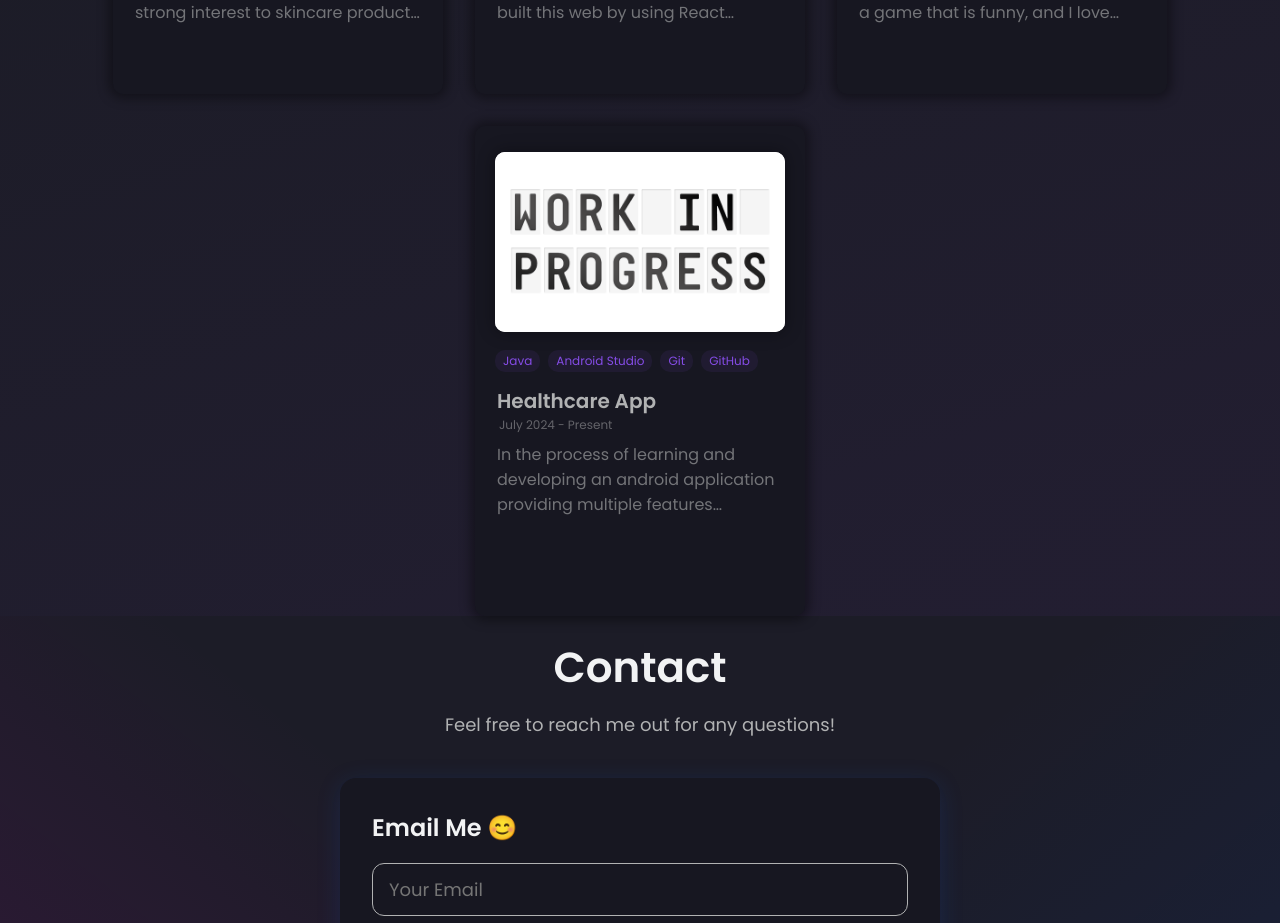
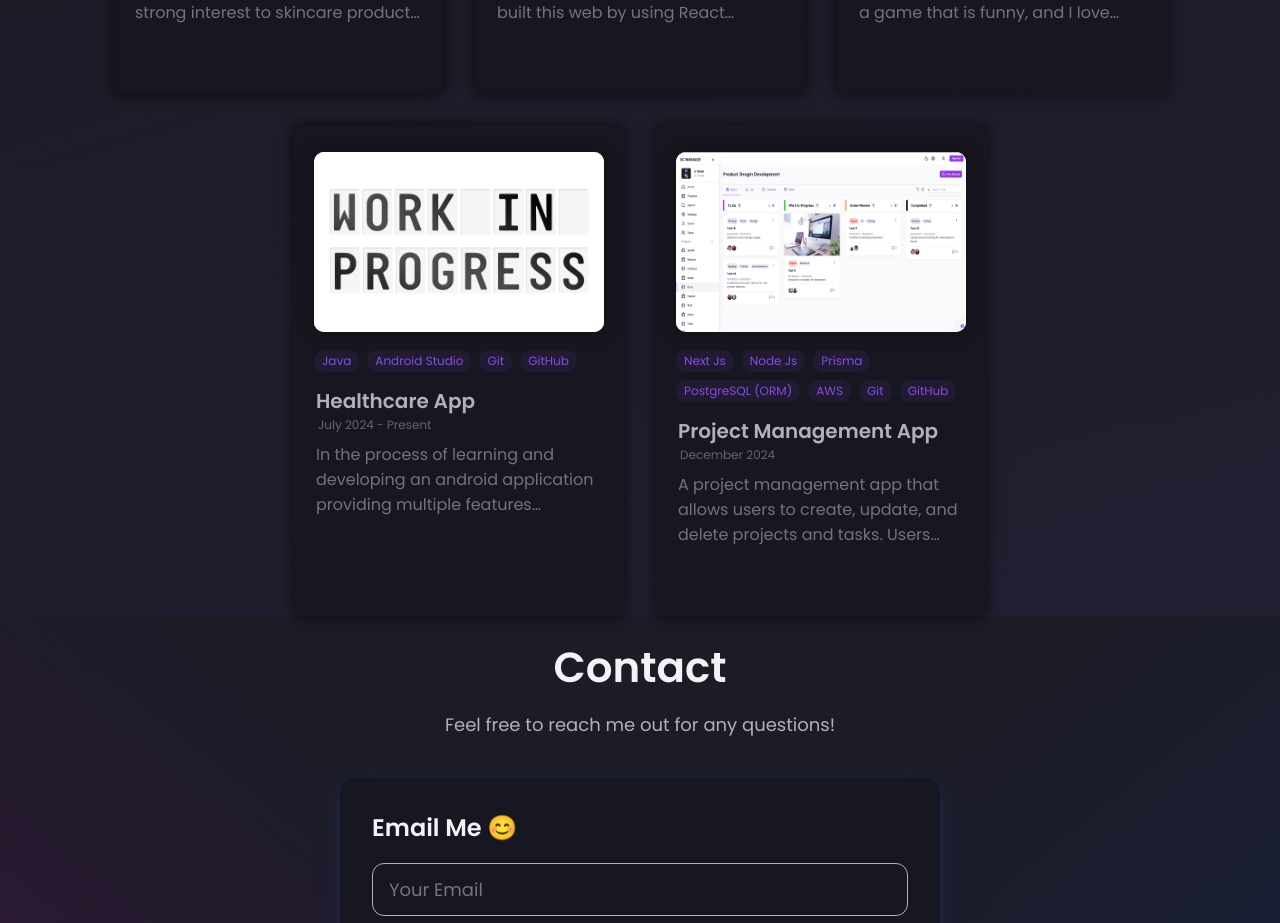
Before and after one commit to schotsuw/portfolio, a React (Create React App) app: page / in a window 1280 px wide. Shown: the part 2880-3803 px from the top of the page. Built offline with nearby package versions, Linux system fonts and the light colour scheme.

Commit message:
update project data

```diff
--- a/src/data/constants.js
+++ b/src/data/constants.js
@@ -9,6 +9,7 @@ import inprogress from '../images/Work-In-Progress.png'
 import c_icon from '../images/c-program.png'
 import restapi from '../images/rest-api-blue-logo-22098.png'
 import aws from '../images/awslogo.png'
+import projectmanagement from '../images/pm.png'
 export const Bio = {
     name: "Saran Chotsuwan",
     roles: [
@@ -246,4 +247,25 @@ export const Bio = {
       github: "",
       webapp: "",
     },
+    {
+      id: 3,
+      title: "Project Management App",
+      date: "December 2024",
+      description:
+        "A project management app that allows users to create, update, and delete projects and tasks. Users can also move tasks by `dragging and dropping` between different columns. This project mainly focuses on learning web development and AWS services/architecture.",
+      image:
+        projectmanagement,
+      tags: [
+        "Next Js",
+        "Node Js",
+        "Prisma",
+        "PostgreSQL (ORM)",
+        "AWS",
+        "Git",
+        "GitHub"
+      ],
+      category: "web app",
+      github: "https://github.com/schotsuw/project-management-app",
+      webapp: "https://main.d2tcuj4tznahyn.amplifyapp.com/",
+    },
   ];
```
Also changed, not shown: src/images/pm.png (added).
